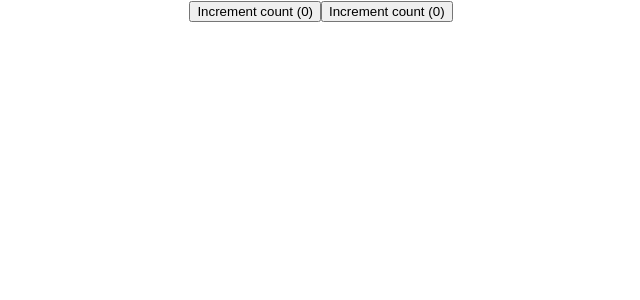
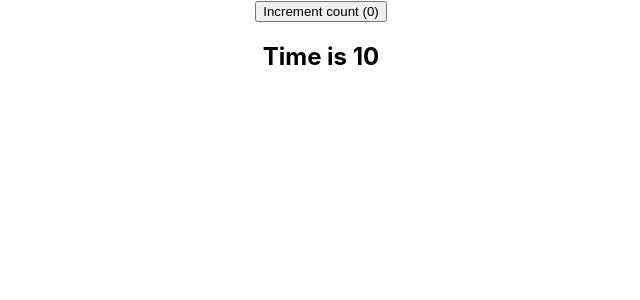
Before and after one commit to juanovt10/my-react-app, a React (Create React App) app in the folder my-app/: page / in a window 1280 px wide. Shown: the top 300 px of the page, without its empty margins (319-959 px from the left). Built offline with nearby package versions, Linux system fonts and the light colour scheme.

Commit message:
Use array parameters to trigger useEffect hook differently

```diff
--- a/my-app/src/components/UseEffectCounter.js
+++ b/my-app/src/components/UseEffectCounter.js
@@ -2,21 +2,26 @@
 
 function UseEffectCounter() {
     const [count, setCount] = useState(0);
+    const [time, setTime] = useState(0);
 
-    // here, for the useEffect to not be triggered
-    // each time the component is rerendered we add the
-    // second parameter, in this case [count]
+    // here the second parameters triggers the
+    // function conditionally (when count updates)
     useEffect(() => {
         console.log('count 1 effect')
         document.title = count;
     }, [count]);
 
-    const [count2, setCount2] = useState(0);
+    // here we only want this to be triggered once
+    // so we pass an empty array
+    useEffect(() => {
+        console.log('Creating timer');
+        const interval = setInterval(() => {
+            setTime(time => time + 1)
+        }, 1000)
+    }, []);
 
-    useEffect(() => {
-        console.log('count 2 effect')
-        document.title = count2;
-    }, [count2]);
+    // if we wanted to be triggered each time the component
+    // is rendered, just don't pass a a second parameter
 
     return (
         <div>
@@ -25,11 +30,7 @@
             }>
                 Increment count ({count})
             </button>
-            <button onClick={
-                () => setCount2(count2 => count2 + 1)
-            }>
-                Increment count ({count2})
-            </button>
+            <h2>Time is {time}</h2>
         </div>
     )
 }
```
